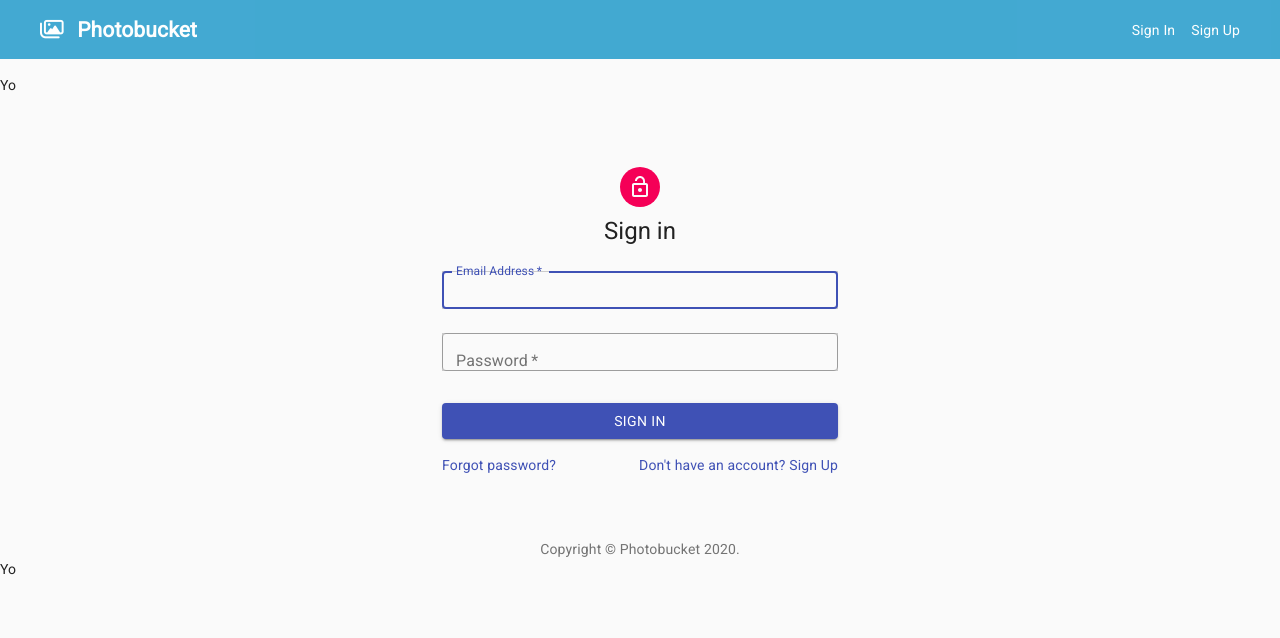
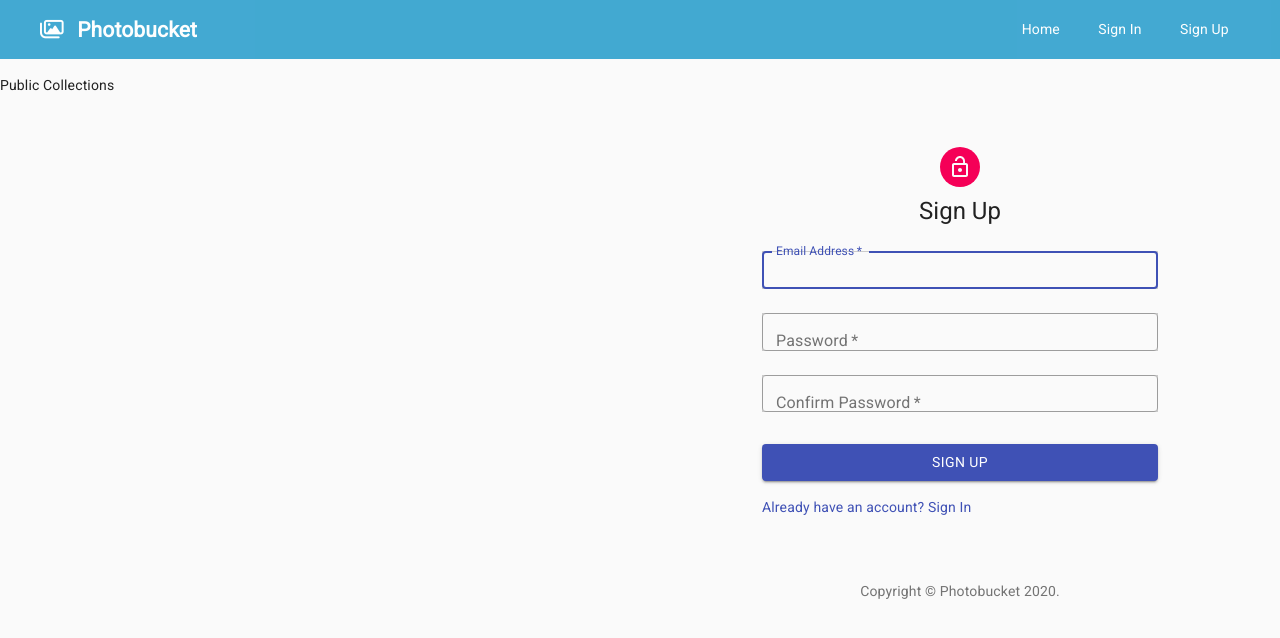
Before and after one commit to RichardGarza/photobucket, a React (Create React App) app: page / in a window 1280 px wide. Shown: the top 638 px of the page. Built offline with nearby package versions, Linux system fonts and the light colour scheme.

Commit message:
Polished pages,updated links & tested backend

```diff
--- a/package.json
+++ b/package.json
@@ -2,14 +2,17 @@
   "name": "photobucket",
   "version": "0.1.0",
   "private": true,
+  "proxy": "http://localhost:3080",
   "dependencies": {
     "@material-ui/core": "^4.11.0",
     "@material-ui/icons": "^4.9.1",
     "@testing-library/jest-dom": "^4.2.4",
     "@testing-library/react": "^9.5.0",
     "@testing-library/user-event": "^7.2.1",
+    "axios": "^0.20.0",
     "react": "^16.13.1",
     "react-dom": "^16.13.1",
+    "react-router-dom": "^5.2.0",
     "react-scripts": "3.4.3"
   },
   "scripts": {
--- a/src/App.js
+++ b/src/App.js
@@ -1,13 +1,13 @@
 import React from 'react';
 import './App.css';
 import Homepage from './components/pages/HomePage.js';
-import Navbar from './components/partials/NavBar.js';
+import ForgotPassword from './components/pages/ForgotPassword.js';
+
+import { BrowserRouter as Router, Switch, Route } from 'react-router-dom';
 
 function App() {
   return (
     <div className="App">
-      <Navbar />
-
       <Homepage />
     </div>
   );
--- /dev/null
+++ b/src/components/pages/ForgotPassword.js
@@ -0,0 +1,13 @@
+import React, { Component } from 'react';
+
+class ForgotPassword extends Component {
+  render() {
+    return (
+      <div>
+        <h1 className="all-center">Forgot your password? FIGURE IT OUT.</h1>
+      </div>
+    );
+  }
+}
+
+export default ForgotPassword;
--- a/src/components/pages/HomePage.js
+++ b/src/components/pages/HomePage.js
@@ -2,14 +2,74 @@ import React, { Component } from 'react';
 import PublicCollections from './PublicCollections.js';
 import SignIn from '../partials/SignIn.js';
 import SignUp from '../partials/SignUp.js';
-
+import { BrowserRouter as Router, Switch, Route, Link } from 'react-router-dom';
+import Grid from '@material-ui/core/Grid';
+import ForgotPassword from './ForgotPassword';
 class Homepage extends Component {
   render() {
     return (
       <div>
-        <PublicCollections />
-        <SignIn />
-        <SignUp />
+        <Router>
+          <nav className="navbar bg-primary">
+            <h1>
+              <i className=" m far fa-images" />
+              {'  '}Photobucket
+            </h1>
+            <ul>
+              <li>
+                <Link to="/">Home</Link>
+              </li>
+              <li>
+                <Link to="/signIn">Sign In</Link>
+              </li>
+              <li>
+                <Link to="/signUp">Sign Up</Link>
+              </li>
+            </ul>
+          </nav>
+          <div>
+            {/* A <Switch> looks through its children <Route>s and
+            renders the first one that matches the current URL. */}
+            <Switch>
+              <Route path="/signIn">
+                <SignIn />
+              </Route>
+              <Route path="/signUp">
+                <SignUp />
+              </Route>
+              <Route path="/forgotPassword">
+                <div className=" all-center m-2">
+                  <ForgotPassword />
+                  <Grid className="m-2 all-center" container maxWidth="xs">
+                    <Grid item lg>
+                      <Grid item xs>
+                        <Link to="/signIn" variant="body2">
+                          Try To Sign In Again
+                        </Link>
+                      </Grid>
+                      <p>OR</p>
+                      <Grid item xs>
+                        <Link to="/signUp" variant="body2">
+                          Sign Up For A New Account
+                        </Link>
+                      </Grid>
+                    </Grid>
+                  </Grid>
+                </div>
+              </Route>
+              <Route path="/">
+                <Grid container>
+                  <Grid item xs>
+                    <PublicCollections />
+                  </Grid>
+                  <Grid item xs>
+                    <SignUp />
+                  </Grid>
+                </Grid>
+              </Route>
+            </Switch>
+          </div>
+        </Router>
       </div>
     );
   }
--- a/src/components/pages/PublicCollections.js
+++ b/src/components/pages/PublicCollections.js
@@ -2,7 +2,7 @@ import React, { Component } from 'react';
 
 class PublicCollections extends Component {
   render() {
-    return <div>Yo</div>;
+    return <div>Public Collections</div>;
   }
 }
 
--- a/src/components/partials/NavBar.js
+++ /dev/null
@@ -1,22 +0,0 @@
-import React, { Component } from 'react';
-
-class Navbar extends Component {
-  render() {
-    return (
-      <div>
-        <nav className="navbar bg-primary">
-          <h1>
-            <i className=" m far fa-images" />
-            {'  '}Photobucket
-          </h1>
-          <ul>
-            <li>Sign In</li>
-            <li>Sign Up</li>
-          </ul>
-        </nav>
-      </div>
-    );
-  }
-}
-
-export default Navbar;
--- a/src/components/partials/SignIn.js
+++ b/src/components/partials/SignIn.js
@@ -4,12 +4,13 @@ import Button from '@material-ui/core/Button';
 import CssBaseline from '@material-ui/core/CssBaseline';
 import TextField from '@material-ui/core/TextField';
 import Link from '@material-ui/core/Link';
-import Grid from '@material-ui/core/Grid';
 import Box from '@material-ui/core/Box';
 import LockIcon from '@material-ui/icons/LockOpen';
 import Typography from '@material-ui/core/Typography';
 import { makeStyles } from '@material-ui/core/styles';
+import Grid from '@material-ui/core/Grid';
 import Container from '@material-ui/core/Container';
+import axios from 'axios';
 
 function Copyright() {
   return (
@@ -27,8 +28,20 @@ function Copyright() {
 function submitForm(e) {
   return e => {
     e.preventDefault();
-    console.log(e.target.email.value);
-    console.log(e.target.password.value);
+    const email = e.target.email.value;
+    const password = e.target.password.value;
+
+    axios
+      .post('/signIn', {
+        email: email,
+        password: password,
+      })
+      .then(function (res) {
+        console.log(`Received back: ${res.data.test}`);
+      })
+      .catch(function (error) {
+        console.log('There was a problem', error);
+      });
   };
 }
 
@@ -62,9 +75,11 @@ export default function SignIn() {
         <Avatar className={classes.avatar}>
           <LockIcon />
         </Avatar>
+
         <Typography component="h1" variant="h5">
-          Sign in
+          Sign In
         </Typography>
+
         <form className={classes.form} noValidate onSubmit={submitForm()}>
           <TextField
             variant="outlined"
@@ -99,12 +114,12 @@ export default function SignIn() {
           </Button>
           <Grid container>
             <Grid item xs>
-              <Link href="#" variant="body2">
+              <Link href="/forgotPassword" variant="body2">
                 Forgot password?
               </Link>
             </Grid>
             <Grid item>
-              <Link href="#" variant="body2">
+              <Link href="/signUp" variant="body2">
                 {"Don't have an account? Sign Up"}
               </Link>
             </Grid>
--- a/src/components/partials/SignUp.js
+++ b/src/components/partials/SignUp.js
@@ -1,9 +1,140 @@
-import React, { Component } from 'react';
+import React from 'react';
+import Avatar from '@material-ui/core/Avatar';
+import Button from '@material-ui/core/Button';
+import CssBaseline from '@material-ui/core/CssBaseline';
+import TextField from '@material-ui/core/TextField';
+import Link from '@material-ui/core/Link';
+import Grid from '@material-ui/core/Grid';
+import Box from '@material-ui/core/Box';
+import LockIcon from '@material-ui/icons/LockOpen';
+import Typography from '@material-ui/core/Typography';
+import { makeStyles } from '@material-ui/core/styles';
+import Container from '@material-ui/core/Container';
+import axios from 'axios';
 
-class SignUp extends Component {
-  render() {
-    return <div>Yo</div>;
-  }
+function Copyright() {
+  return (
+    <Typography variant="body2" color="textSecondary" align="center">
+      {'Copyright © '}
+      <Link color="inherit" href="https://material-ui.com/">
+        Photobucket
+      </Link>{' '}
+      {new Date().getFullYear()}
+      {'.'}
+    </Typography>
+  );
 }
 
-export default SignUp;
+function submitForm(e) {
+  return e => {
+    e.preventDefault();
+    const email = e.target.email.value;
+    const password = e.target.password.value;
+
+    axios
+      .post('/signUp', {
+        email: email,
+        password: password,
+      })
+      .then(function (res) {
+        console.log(`Received back: ${res.data.test}`);
+      })
+      .catch(function (error) {
+        console.log('There was a problem', error);
+      });
+  };
+}
+
+const useStyles = makeStyles(theme => ({
+  paper: {
+    marginTop: theme.spacing(8),
+    display: 'flex',
+    flexDirection: 'column',
+    alignItems: 'center',
+  },
+  avatar: {
+    margin: theme.spacing(1),
+    backgroundColor: theme.palette.secondary.main,
+  },
+  form: {
+    width: '100%', // Fix IE 11 issue.
+    marginTop: theme.spacing(1),
+  },
+  submit: {
+    margin: theme.spacing(3, 0, 2),
+  },
+}));
+
+export default function SignUp() {
+  const classes = useStyles();
+
+  return (
+    <Container component="main" maxWidth="xs">
+      <CssBaseline />
+      <div className={classes.paper}>
+        <Avatar className={classes.avatar}>
+          <LockIcon />
+        </Avatar>
+
+        <Typography component="h1" variant="h5">
+          Sign Up
+        </Typography>
+
+        <form className={classes.form} noValidate onSubmit={submitForm()}>
+          <TextField
+            variant="outlined"
+            margin="normal"
+            required
+            fullWidth
+            id="email"
+            label="Email Address"
+            name="email"
+            autoComplete="email"
+            autoFocus
+          />
+          <TextField
+            variant="outlined"
+            margin="normal"
+            required
+            fullWidth
+            name="password"
+            label="Password"
+            type="password"
+            id="password"
+            autoComplete="current-password"
+          />
+          <TextField
+            variant="outlined"
+            margin="normal"
+            required
+            fullWidth
+            name="passwordConf"
+            label="Confirm Password"
+            type="password"
+            id="passwordConf"
+            autoComplete="password-confirmation"
+          />
+
+          <Button
+            type="submit"
+            fullWidth
+            variant="contained"
+            color="primary"
+            className={classes.submit}>
+            Sign Up
+          </Button>
+          <Grid container>
+            <Grid item>
+              <Link href="/signIn" variant="body2">
+                {'Already have an account? Sign In'}
+              </Link>
+            </Grid>
+          </Grid>
+        </form>
+      </div>
+      <Box mt={8}>
+        <Copyright />
+      </Box>
+    </Container>
+  );
+}
```
Also changed, not shown: 1 other file (tests, documents, lock files or other folders).
